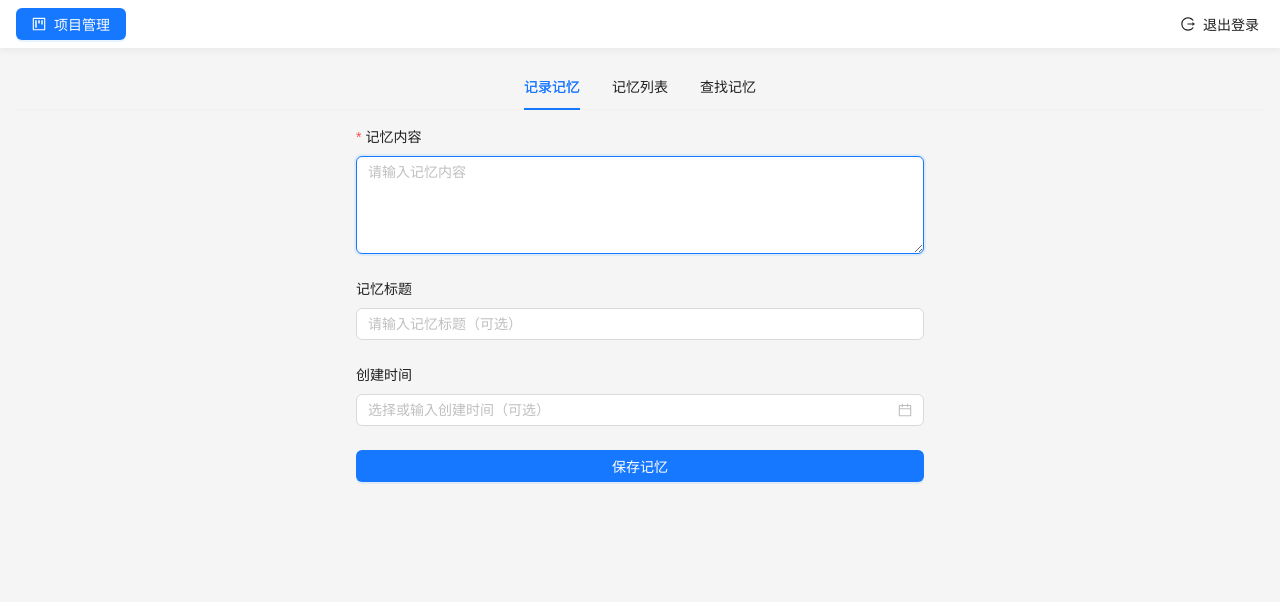
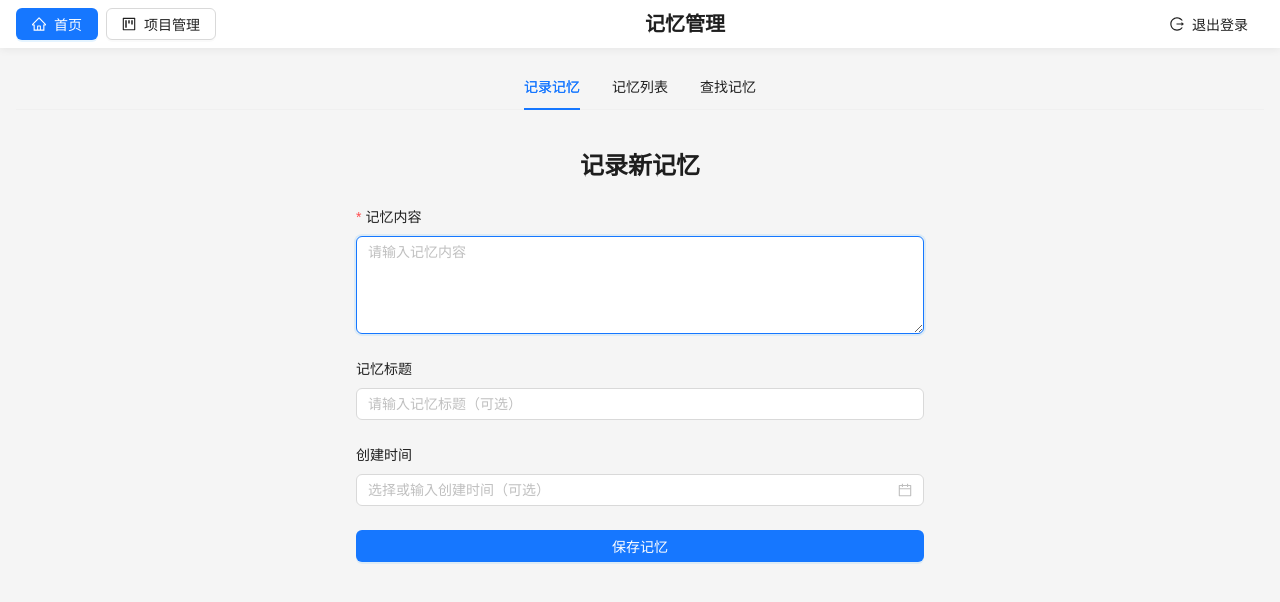
Before and after one commit to xuyungit/xmemory, a React (Create React App) app in the folder frontend/: page / in a window 1280 px wide. Shown: the top 602 px of the page. Built offline with nearby package versions, Linux system fonts and the light colour scheme; no server answers; sample sign-in values are in the browser's storage.

Commit message:
Refactor project and memory components to enhance UI consistency and navigation, including the addition of AppHeader for improved layout and user experience.

```diff
--- a/frontend/src/components/CreateMemory.tsx
+++ b/frontend/src/components/CreateMemory.tsx
@@ -1,15 +1,18 @@
 import React, { useState, useEffect, useRef } from 'react';
-import { Form, Input, Button, message, DatePicker } from 'antd';
+import { Form, Input, Button, message, DatePicker, Typography } from 'antd';
+import { useNavigate } from 'react-router-dom';
 import { createMemory } from '../services/memoryService';
 import { getUserID } from '../utils/userStorage';
 import dayjs from 'dayjs';
 
 const { TextArea } = Input;
+const { Title } = Typography;
 
 const CreateMemory: React.FC = () => {
   const [form] = Form.useForm();
   const [loading, setLoading] = useState(false);
   const contentInputRef = useRef<any>(null);
+  const navigate = useNavigate();
 
   useEffect(() => {
     // 组件挂载后，将焦点设置到记忆内容输入框
@@ -52,9 +55,20 @@ const CreateMemory: React.FC = () => {
     <div style={{
       maxWidth: 600,
       margin: '0 auto',
-      padding: '0 16px', // 添加水平内边距，提高小屏幕上的显示效果
-      width: '100%' // 确保容器可以收缩以适应小屏幕
+      padding: '0 16px',
+      width: '100%'
     }}>
+      <Title
+        level={3}
+        style={{
+          textAlign: 'center',
+          marginBottom: 24,
+          fontSize: 'calc(1.1rem + 0.5vw)'
+        }}
+      >
+        记录新记忆
+      </Title>
+
       <Form
         form={form}
         layout="vertical"
--- a/frontend/src/components/MemoryList.tsx
+++ b/frontend/src/components/MemoryList.tsx
@@ -1,6 +1,7 @@
 import React, { useState, useEffect, useCallback } from 'react';
 import { Spin, Empty, Table, TablePaginationConfig, Button, Space, Tooltip, Row, Col, Select, Modal, message } from 'antd';
 import { ReloadOutlined, DeleteOutlined } from '@ant-design/icons';
+import { useNavigate } from 'react-router-dom';
 import type { Breakpoint } from 'antd/es/_util/responsiveObserver';
 import { getMemories, deleteMemory, PaginatedResponse } from '../services/memoryService';
 import { getUserID } from '../utils/userStorage';
@@ -25,6 +26,7 @@ const MemoryList: React.FC = () => {
   const [memoryType, setMemoryType] = useState<string | null>("all");
   const [selectedRowKeys, setSelectedRowKeys] = useState<React.Key[]>([]);
   const [deleting, setDeleting] = useState(false);
+  const navigate = useNavigate();
   const [pagination, setPagination] = useState<TablePaginationConfig>({
     current: 1,
     pageSize: 10,
@@ -224,7 +226,7 @@ const MemoryList: React.FC = () => {
   };
 
   return (
-    <div style={{ maxWidth: 1000, margin: '0 auto', padding: '0 8px' }}> {/* 添加内边距 */}
+    <div style={{ maxWidth: 1000, margin: '0 auto', padding: '0 8px' }}>
       {/* 工具栏 */}
       <Row
         justify="space-between"
--- a/frontend/src/components/SearchMemory.tsx
+++ b/frontend/src/components/SearchMemory.tsx
@@ -1,5 +1,6 @@
 import React, { useState, useEffect } from 'react';
 import { Form, Input, Button, List, Card, Typography, Spin, Empty } from 'antd';
+import { useNavigate } from 'react-router-dom';
 import { searchMemories } from '../services/memoryService';
 import { getUserID } from '../utils/userStorage';
 
@@ -17,6 +18,7 @@ const SearchMemory: React.FC = () => {
   const [form] = Form.useForm();
   const [memories, setMemories] = useState<Memory[]>([]);
   const [loading, setLoading] = useState(false);
+  const navigate = useNavigate();
 
   const onFinish = async (values: { searchText: string }) => {
     try {
@@ -44,14 +46,14 @@ const SearchMemory: React.FC = () => {
       padding: '0 16px' // 添加水平内边距，提高小屏幕设备的显示效果
     }}>
       <Title
-        level={2}
+        level={3}
         style={{
           textAlign: 'center',
           marginBottom: 24,
-          fontSize: 'calc(1.2rem + 1vw)' // 使用响应式字体大小
+          fontSize: 'calc(1.1rem + 0.5vw)' // 使用响应式字体大小
         }}
       >
-        查找记忆
+        搜索您的记忆
       </Title>
 
       <Form
--- /dev/null
+++ b/frontend/src/components/common/AppHeader.tsx
@@ -0,0 +1,90 @@
+import React from 'react';
+import { Layout, Button, Space, Menu, Typography } from 'antd';
+import { useNavigate, useLocation } from 'react-router-dom';
+import {
+  HomeOutlined,
+  PlusOutlined,
+  UnorderedListOutlined,
+  SearchOutlined,
+  ProjectOutlined,
+  LogoutOutlined
+} from '@ant-design/icons';
+import { logout } from '../../services/authService';
+
+const { Header } = Layout;
+const { Title } = Typography;
+
+interface AppHeaderProps {
+  title?: string; // 可选标题，显示在中间
+}
+
+const AppHeader: React.FC<AppHeaderProps> = ({ title }) => {
+  const navigate = useNavigate();
+  const location = useLocation();
+
+  // 从路径中确定当前活动菜单项
+  const getCurrentPath = () => {
+    const path = location.pathname;
+    if (path === '/') return 'home';
+    if (path.includes('/projects') && !path.includes('/projects/')) return 'projects';
+    if (path.includes('/projects/')) return 'project-detail';
+    return '';
+  };
+
+  const handleLogout = async () => {
+    await logout();
+    navigate('/login');
+  };
+
+  return (
+    <Header style={{
+      background: '#fff',
+      padding: '0 16px',
+      display: 'flex',
+      justifyContent: 'space-between',
+      alignItems: 'center',
+      boxShadow: '0 2px 8px rgba(0, 0, 0, 0.06)',
+      height: '48px',
+      lineHeight: '48px',
+      position: 'sticky',
+      top: 0,
+      zIndex: 1000
+    }}>
+      {/* 左侧导航菜单 */}
+      <Space>
+        <Button
+          icon={<HomeOutlined />}
+          type={getCurrentPath() === 'home' ? 'primary' : 'default'}
+          onClick={() => navigate('/')}
+        >
+          首页
+        </Button>
+        <Button
+          icon={<ProjectOutlined />}
+          type={getCurrentPath() === 'projects' || getCurrentPath() === 'project-detail' ? 'primary' : 'default'}
+          onClick={() => navigate('/projects')}
+        >
+          项目管理
+        </Button>
+      </Space>
+
+      {/* 中间标题 */}
+      {title && (
+        <Title level={4} style={{ margin: 0, textAlign: 'center' }}>
+          {title}
+        </Title>
+      )}
+
+      {/* 右侧登出按钮 */}
+      <Button
+        type="text"
+        icon={<LogoutOutlined />}
+        onClick={handleLogout}
+      >
+        退出登录
+      </Button>
+    </Header>
+  );
+};
+
+export default AppHeader;
--- a/frontend/src/components/projects/ProjectList.tsx
+++ b/frontend/src/components/projects/ProjectList.tsx
@@ -1,10 +1,12 @@
 import React, { useState, useEffect } from 'react';
-import { Card, List, Typography, Spin, Empty, Button, Tooltip } from 'antd';
-import { FolderOutlined, PlusOutlined, HomeOutlined } from '@ant-design/icons';
-import { Link, useNavigate } from 'react-router-dom';
+import { Card, List, Typography, Spin, Empty, Button, Tooltip, Layout } from 'antd';
+import { FolderOutlined, PlusOutlined } from '@ant-design/icons';
+import { Link } from 'react-router-dom';
 import { getProjects, Project } from '../../services/memoryService';
 import { getUserID } from '../../utils/userStorage';
+import AppHeader from '../common/AppHeader';
 
+const { Content } = Layout;
 const { Title, Paragraph } = Typography;
 
 const ProjectList: React.FC = () => {
@@ -12,7 +14,6 @@ const ProjectList: React.FC = () => {
   const [loading, setLoading] = useState(true);
   const [page, setPage] = useState(1);
   const [hasMore, setHasMore] = useState(true);
-  const navigate = useNavigate();
 
   useEffect(() => {
     fetchProjects();
@@ -52,18 +53,11 @@ const ProjectList: React.FC = () => {
   };
 
   return (
-    <div style={{ maxWidth: 1000, margin: '0 auto', padding: '0 16px' }}>
-      <div style={{ marginBottom: 24, display: 'flex', justifyContent: 'space-between', alignItems: 'center' }}>
-        <div style={{ display: 'flex', alignItems: 'center' }}>
-          <Button
-            icon={<HomeOutlined />}
-            onClick={() => navigate('/')}
-            style={{ marginRight: 16 }}
-          >
-            返回主页
-          </Button>
-          <Title level={2} style={{ margin: 0 }}>项目列表</Title>
-        </div>
+    <Layout style={{ minHeight: '100vh' }}>
+      <AppHeader title="项目列表" />
+      <Content style={{ padding: '16px' }}>
+        <div style={{ maxWidth: 1000, margin: '0 auto' }}>
+          <div style={{ marginBottom: 24, display: 'flex', justifyContent: 'flex-end', alignItems: 'center' }}>
             <Button
               type="primary"
               icon={<PlusOutlined />}
@@ -128,6 +122,8 @@ const ProjectList: React.FC = () => {
             />
           )}
         </div>
+      </Content>
+    </Layout>
   );
 };
 
--- a/frontend/src/pages/Home.tsx
+++ b/frontend/src/pages/Home.tsx
@@ -1,22 +1,16 @@
 import React, { useState } from 'react';
-import { Tabs, Layout, Button, Space } from 'antd';
-import { LogoutOutlined, ProjectOutlined } from '@ant-design/icons';
+import { Tabs, Layout } from 'antd';
 import { useNavigate } from 'react-router-dom';
 import CreateMemory from '../components/CreateMemory';
 import MemoryList from '../components/MemoryList';
 import SearchMemory from '../components/SearchMemory';
-import { logout } from '../services/authService';
+import AppHeader from '../components/common/AppHeader';
 
-const { Content, Header } = Layout;
+const { Content } = Layout;
 
 const Home: React.FC = () => {
   const [activeTab, setActiveTab] = useState('1');
   const navigate = useNavigate();
-
-  const handleLogout = async () => {
-    await logout();
-    navigate('/login');
-  };
 
   const items = [
     {
@@ -38,34 +32,7 @@ const Home: React.FC = () => {
 
   return (
     <Layout style={{ minHeight: '100vh' }}>
-      <Header style={{
-        background: '#fff',
-        padding: '0 16px',
-        display: 'flex',
-        justifyContent: 'space-between',
-        alignItems: 'center',
-        boxShadow: '0 2px 8px rgba(0, 0, 0, 0.06)',
-        height: '48px',
-        lineHeight: '48px'
-      }}>
-        <div>
-          <Button
-            type="primary"
-            icon={<ProjectOutlined />}
-            onClick={() => navigate('/projects')}
-          >
-            项目管理
-          </Button>
-        </div>
-        <Button
-          type="text"
-          icon={<LogoutOutlined />}
-          onClick={handleLogout}
-          style={{ padding: '0 4px' }}
-        >
-          退出登录
-        </Button>
-      </Header>
+      <AppHeader title="记忆管理" />
       <Content style={{ padding: '16px' }}>
         <Tabs
           activeKey={activeTab}
```
Also changed, not shown: frontend/src/components/projects/ProjectDetail.tsx (+25 -30 lines). Lines whose indentation alone changed are shown as unchanged.
